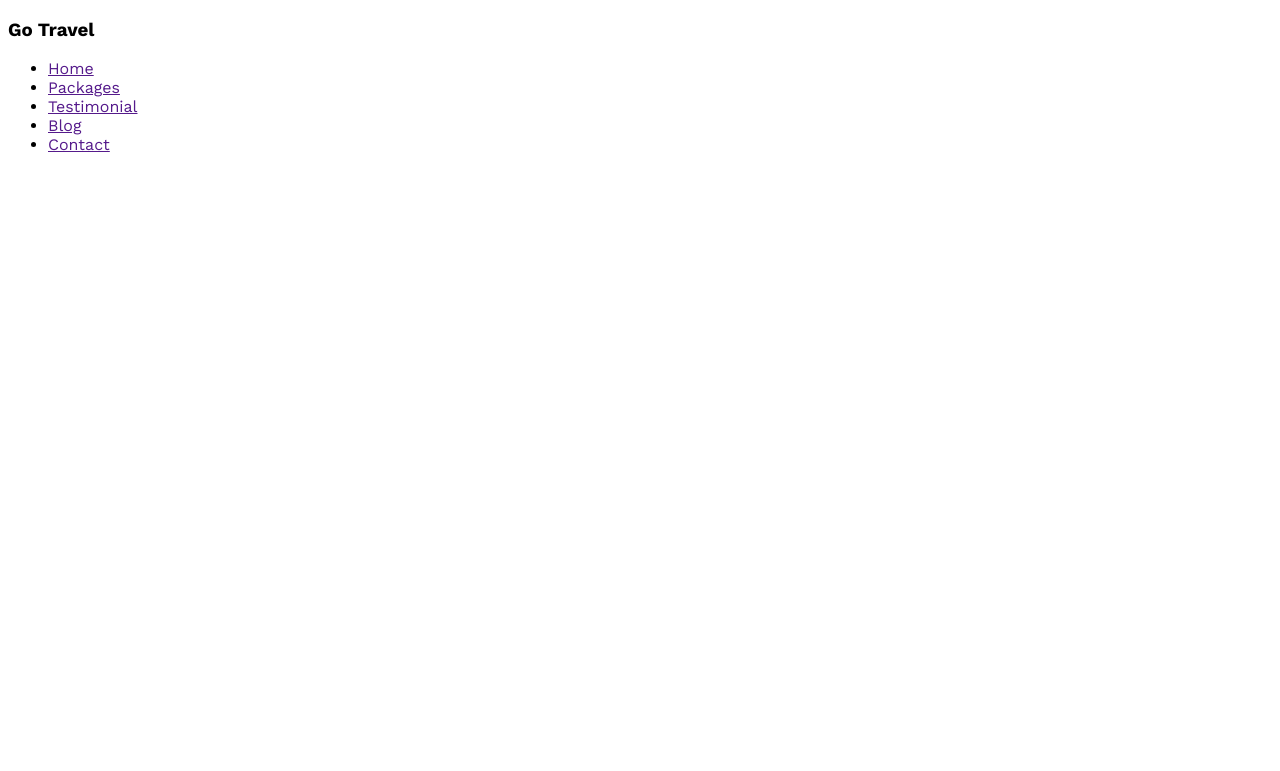
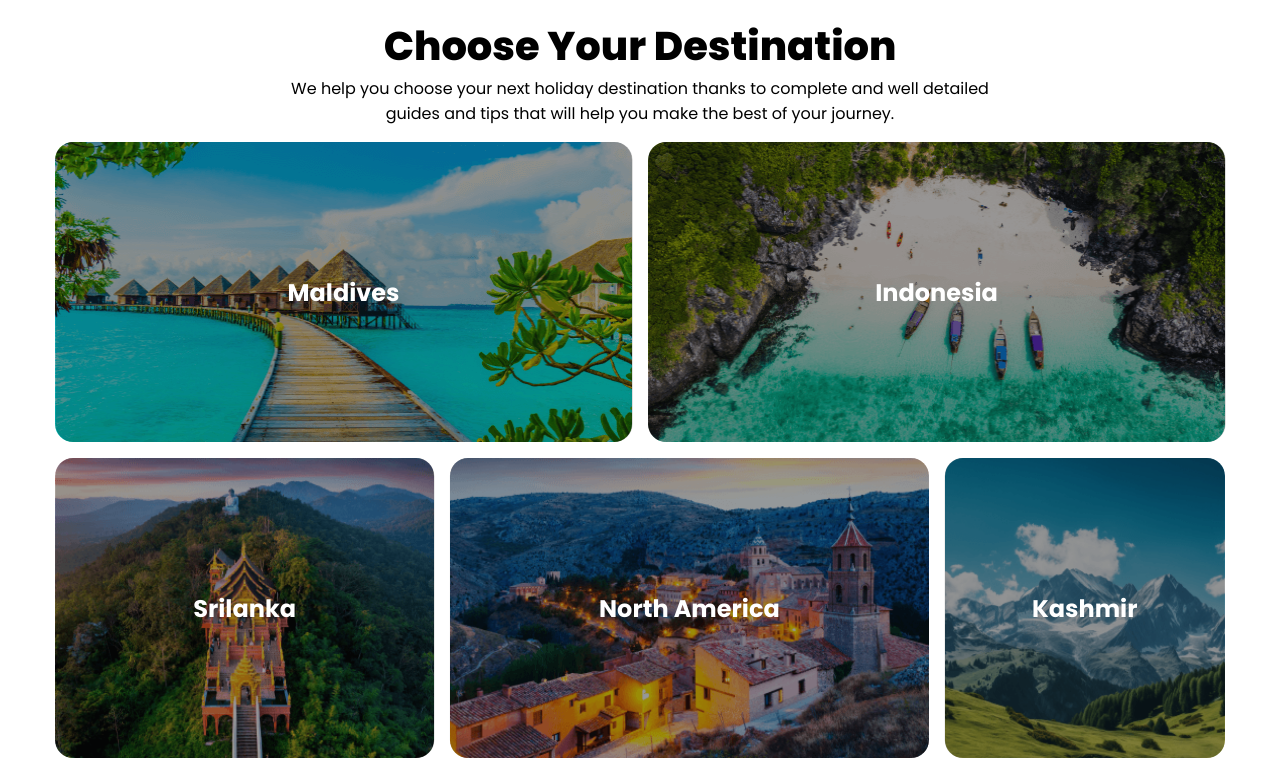
Before and after one commit to amitksarker/Assignment-2, a plain HTML site: page Index.Html in a window 1280 px wide. Shown: the top 771 px of the page. Drawn offline with nearby package versions, Linux system fonts and the light colour scheme.

Commit message:
setup gallery section added

```diff
--- a/Index.Html
+++ b/Index.Html
@@ -4,29 +4,51 @@
     <meta charset="UTF-8">
     <meta name="viewport" content="width=device-width, initial-scale=1.0">
     <title> Go Travel   </title>
-    <link rel="stylesheet" href="Style.Css">
+    <link rel="stylesheet" href="./Style.Css">
+    <link rel="preconnect" href="https://fonts.googleapis.com">
+    <link rel="preconnect" href="https://fonts.gstatic.com" crossorigin>
+    <link href="https://fonts.googleapis.com/css2?family=Poppins:wght@300;400;500;600;700;800&display=swap" rel="stylesheet">
+
 </head>
 <body>
-    <header>
-        <nav class="nav">
-            <h3> Go Travel </h3>
-            <ul>
-                <li><a href=""> Home</a></li>
-                <li><a href=""> Packages</a></li>
-                <li><a href=""> Testimonial</a></li>
-                <li><a href=""> Blog</a></li>
-                <li><a href=""> Contact</a></li>
-
-            </ul>
-        </nav>
-    </header>
-    <main>
-
-    </main>
-    <footer>
-
-    </footer>
-
+   <section id="destination">
+        <div class="container">
+            <div class="heading">
+                <h2>Choose Your Destination</h2>
+                <p>We help you choose your next holiday destination thanks to complete and well detailed guides and tips that will help you make the best of your journey.</p>
+            </div>
+            <div class="gallery">
+                <div class="item item-1">
+                    <img src="Images/Rectangle 5.png" alt="">
+                    <p class="text-above">Maldives</p>
+                </div>
+                <div class="item item-2">
+                    <img src="Images/Rectangle 8.png" alt="">
+                    <p class="text-above">Indonesia </p>
+                </div>
+                <div class="item item-3">
+                    <img src="Images/Rectangle 6.png" alt="">
+                    <p class="text-above">Srilanka</p>
+                </div>
+                <div class="item item-4">
+                    <img src="Images/Rectangle 7.png" alt="">
+                    <p class="text-above">North America</p>
+                </div>
+                <div class="item item-5">
+                    <img src="Images/Rectangle 9.png" alt="">
+                    <p class="text-above">Kashmir</p>
+                </div>
+                <div class="item item-6">
+                    <img src="Images/Rectangle 11.png" alt="">
+                    <p class="text-above">Bangladesh</p>
+                </div>
+                <div class="item item-7">
+                    <img src="Images/Rectangle 10.png" alt="">
+                    <p class="text-above">Bandarban</p>
+                </div>
+            </div>
+        </div>
+   </section>
 
 </body>
 </html>
--- a/Style.Css
+++ b/Style.Css
@@ -1,5 +1,103 @@
-@import url('https://fonts.googleapis.com/css2?family=Roboto:wght@400;500;900&family=Work+Sans:wght@400;500;600;700;800&display=swap');
 * {
-    font-family: 'Roboto', sans-serif;
-font-family: 'Work Sans', sans-serif;
+    margin: 0;
+    padding: 0;
+    box-sizing: border-box;
 }
+body {
+    font-family: "Poppins", sans-serif;
+}
+.container {
+    width: 1170px;
+    margin: 0 auto;
+}
+.heading {
+    text-align: center;
+    width: 60%;
+    margin: 1rem auto;
+}
+.heading h2{
+    color: black;
+    font-size: 40px;
+    font-weight: 800;
+}
+.item {
+    position: relative;
+    height: 300px;
+    text-align: center;
+
+}
+.text-above {
+    position: absolute;
+    top: 50%;
+    left: 50%;
+    transform: translate(-50%, -50%);
+    background-color: rgba(0, 0, 0, 0.253);
+    width: 100%;
+    height: 100%;
+    color: white;
+    font-size: 24px;
+    display: flex;
+    justify-content: center;
+    align-items: center;
+    font-weight: bold;
+    border-radius: 18px;
+    overflow: hidden;
+    cursor: pointer;
+}
+.gallery {
+    display: grid;
+    gap: 1rem;
+    justify-content: center;
+    align-items: center;
+    grid-template-columns: repeat(12, 1fr);
+    grid-template-rows: repeat(3, 1fr);
+}
+.gallery img {
+    width: 100%;
+    height: 100%;
+    border-radius: 18px;
+}
+.item-1 {
+    grid-column: auto/span 6;
+}
+
+.item-2 {
+    grid-column: auto/span 6;
+}
+
+.item-3 {
+    grid-column: auto/span 4;
+}
+
+.item-4 {
+    grid-column: auto/span 5;
+}
+
+.item-5 {
+    grid-column: auto/span 3;
+}
+
+.item-6 {
+    grid-column: auto/span 5;
+}
+
+.item-7 {
+    grid-column: auto/span 7;
+}
+@media(max-width: 475px) {
+    .container{
+        width: 450px;
+    }
+    .heading{
+        width: 95%;
+    }
+    .heading h2{
+        font-size: 28px;
+    }
+    .gallery {
+        grid-template-columns: 1fr;
+    }
+    .gallery .item{
+        grid-column: auto;
+    }
+}
```
